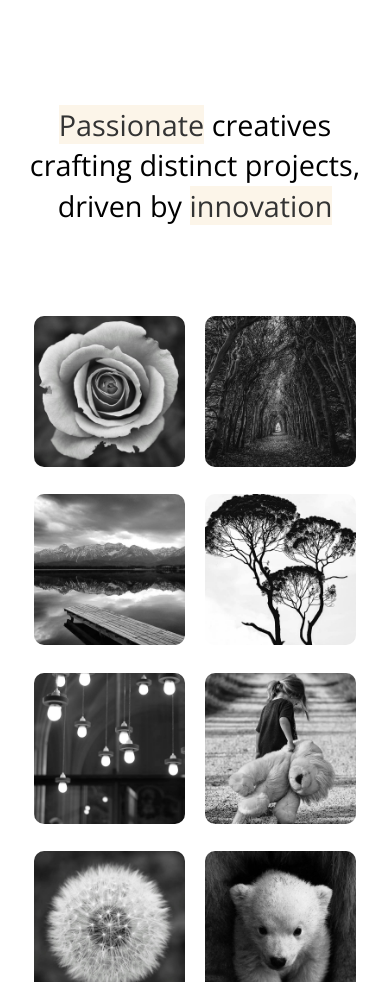
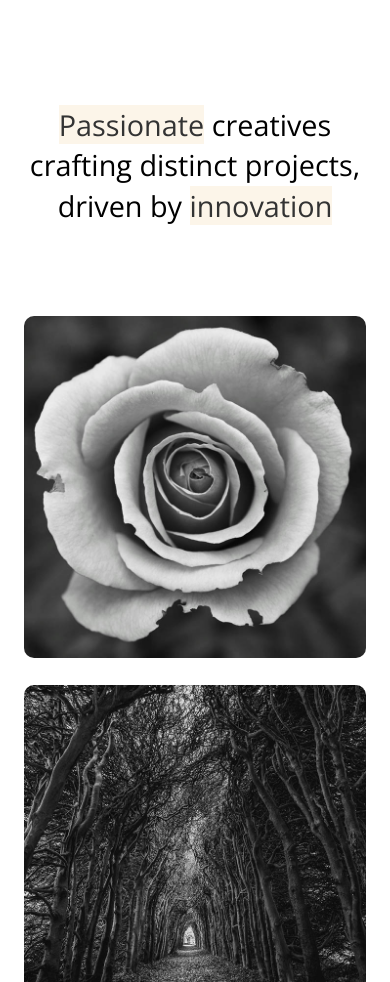
Before and after one commit to pshxdev/lumina-creative, a plain HTML site: page index.html in a window 390 px wide. Shown: the part 116-1098 px from the top of the page. Drawn offline with nearby package versions, Linux system fonts and the light colour scheme.

Commit message:
Updated the code

```diff
--- a/css/styles.css
+++ b/css/styles.css
@@ -139,18 +139,20 @@ img {
   font-weight: normal;
 }
 
-.gallery-flex {
-  display: flex;
-  justify-content: center;
-  flex-wrap: wrap;
-  gap: 20px;
-}
+
 
 .gallery-item {
-  width: calc(33.333% - 20px);
+  width: 100%;
+  height: 100%;
+  object-fit: cover;
   border-radius: 10px;
 }
 
+.gallery-grid {
+  display: grid;
+  grid-template-columns: repeat(3, 1fr);
+  gap: 20px;
+}
 .gallery-item img {
   border-radius: 10px;
 }
@@ -270,10 +272,24 @@ img {
     font-size: 1.8rem;
   }
 
-  .gallery-item {
-    width: calc(50% - 20px);
+  .gallery-grid {
+    grid-template-columns: repeat(2, 1fr);
   }
 
+  .gallery-item:nth-of-type(2) {
+    grid-column: span 2;
+
+  }
+
+  .gallery-item:nth-of-type(9) {
+    grid-column: span 2;
+    grid-row: span 2;
+
+  }
+.gallery-item:nth-of-type(1) {
+    grid-column: span 2;
+
+  }
   .footer .footer-flex {
     text-align: center;
   }
--- a/index.html
+++ b/index.html
@@ -51,7 +51,7 @@
     </section>
 
     <section class="gallery">
-      <div class="container container-lg gallery-flex">
+      <div class="container container-lg gallery-grid">
         <div class="gallery-item">
           <a
             href="images/image1.jpg"
```
